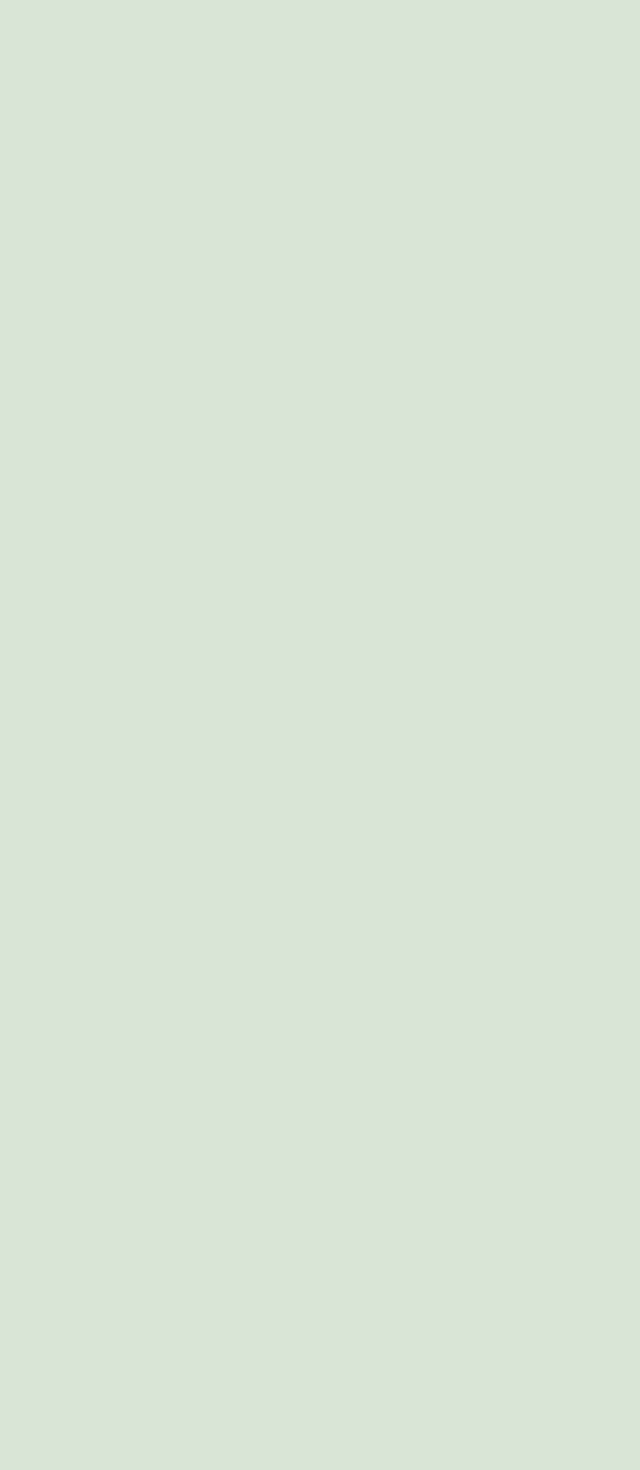
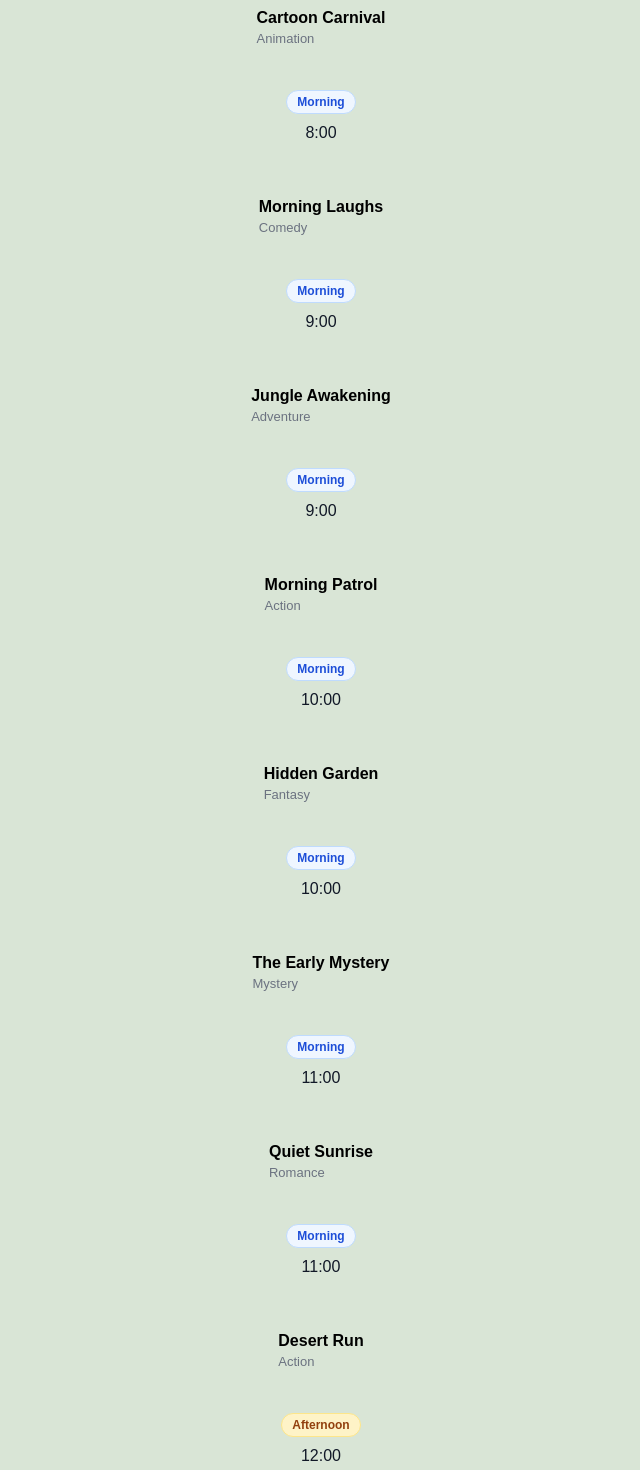
Before and after one commit to TClark2026/no-state-allowed, a React (Vite) app: page /movies in a window 1280 px wide. Shown: the part 660-2130 px from the top of the page, without its empty margins (319-959 px from the left). Before the commit the page ends 800 px from the top, so only its background shows below. Built offline with nearby package versions, Linux system fonts and the light colour scheme; a web font is replaced by a local one.

Commit message:
Movie Route and styling

```diff
--- a/src/components/Leaderboard/Leaderboard.tsx
+++ b/src/components/Leaderboard/Leaderboard.tsx
@@ -1,7 +1,15 @@
+import type { Competitor } from "../../types/types";
+import LeaderboardRow from "./LeaderboardComponents/LeaderboardRow";
+import { competitors } from "../../data/competitors";
+
 const Leaderboard = () => {
-  return (
-    <div>Leaderboard</div>
-  )
-}
+    return (
+        <>
+            {competitors.map((competitor: Competitor) => {
+                return <LeaderboardRow {...competitor} />;
+            })}
+        </>
+    );
+};
 
-export default Leaderboard
+export default Leaderboard;
--- /dev/null
+++ b/src/components/Leaderboard/LeaderboardComponents/LeaderboardRow.tsx
@@ -0,0 +1,14 @@
+interface LeaderboardProps {
+    name: string;
+    score: number;
+}
+
+const LeaderboardRow = ({ name, score }: LeaderboardProps) => {
+    return (
+        <div>
+            <h3>{`${name}, scored: ${score}`}</h3>
+        </div>
+    );
+};
+
+export default LeaderboardRow;
--- /dev/null
+++ b/src/components/Movies/MovieComponents/MovieRow.tsx
@@ -0,0 +1,38 @@
+interface MovieProps {
+    title: string;
+    genre: string;
+    showTime: number;
+}
+
+const getTimeOfDay = (hour: number) => {
+    if (hour < 12) return "Morning";
+    if (hour < 18) return "Afternoon";
+    return "Evening";
+};
+
+const getBadgeClass = (label: "Morning" | "Afternoon" | "Evening") => {
+    if (label === "Morning") return "badge badge--morning";
+    if (label === "Afternoon") return "badge badge--afternoon";
+    return "badge badge--evening";
+};
+
+const MovieRow = ({ title, genre, showTime }: MovieProps) => {
+    const label = getTimeOfDay(showTime);
+    const badgeClass = getBadgeClass(label);
+
+    return (
+        <div className="movieRow">
+            <div className="movieRow__main">
+                <h3 className="movieRow__title">{title}</h3>
+                <p className="movieRow__genre">{genre}</p>
+            </div>
+
+            <div className="movieRow__right">
+                <span className={badgeClass}>{label}</span>
+                <span className="movieRow__time">{showTime}:00</span>
+            </div>
+        </div>
+    );
+};
+
+export default MovieRow;
--- a/src/components/Movies/Movies.scss
+++ b/src/components/Movies/Movies.scss
@@ -0,0 +1,55 @@
+.movieRow {
+    display: flex;
+    align-items: center;
+    justify-content: space-between;
+    gap: 0.75rem;
+    padding: 0.75rem 0;
+}
+
+.movieRow__title {
+    margin: 0;
+    font-size: 1rem;
+}
+
+.movieRow__genre {
+    margin: 0.25rem 0 0;
+    font-size: 0.8125rem;
+    color: #6b7280;
+}
+
+.movieRow__right {
+    display: flex;
+    align-items: center;
+    gap: 0.625rem;
+}
+
+.movieRow__time {
+    font-variant-numeric: tabular-nums;
+    color: #111827;
+}
+
+.badge {
+    padding: 0.25rem 0.625rem;
+    border-radius: 1rem;
+    font-size: 0.75rem;
+    font-weight: 600;
+    border: 0.0625rem solid transparent;
+}
+
+.badge--morning {
+    background: #eff6ff;
+    color: #1d4ed8;
+    border-color: #bfdbfe;
+}
+
+.badge--afternoon {
+    background: #fef3c7;
+    color: #92400e;
+    border-color: #fde68a;
+}
+
+.badge--evening {
+    background: #f3e8ff;
+    color: #6b21a8;
+    border-color: #e9d5ff;
+}
--- a/src/components/Movies/Movies.tsx
+++ b/src/components/Movies/Movies.tsx
@@ -1,7 +1,20 @@
+import { movies } from "../../data/movies";
+import type { Movie } from "../../types/types";
+import MovieRow from "./MovieComponents/MovieRow";
+import "./Movies.scss";
+
 const Movies = () => {
-  return (
-    <div>Movies</div>
-  )
-}
+    const sorted = movies
+        .slice()
+        .sort((a: Movie, b: Movie) => a.showTime - b.showTime);
 
-export default Movies
+    return (
+        <>
+            {sorted.map((movie: Movie) => (
+                <MovieRow key={`${movie.title}-${movie.showTime}`} {...movie} />
+            ))}
+        </>
+    );
+};
+
+export default Movies;
--- a/src/data/movies.ts
+++ b/src/data/movies.ts
@@ -1,33 +1,33 @@
 import type { Movie } from "../types/types";
 
 export const movies: Movie[] = [
-  { title: "Sunrise Adventure", genre: "Adventure", showtime: 7 },
-  { title: "Morning Laughs", genre: "Comedy", showtime: 9 },
-  { title: "The Early Mystery", genre: "Mystery", showtime: 11 },
-  { title: "City Heat", genre: "Action", showtime: 13 },
-  { title: "Hidden Truths", genre: "Drama", showtime: 15 },
-  { title: "Galaxy Questors", genre: "Sci-Fi", showtime: 17 },
-  { title: "Nightfall", genre: "Thriller", showtime: 19 },
-  { title: "Romance Under Stars", genre: "Romance", showtime: 20 },
-  { title: "Haunted Shadows", genre: "Horror", showtime: 22 },
-  { title: "Breakfast Club Reborn", genre: "Drama", showtime: 6 },
-  { title: "Cartoon Carnival", genre: "Animation", showtime: 8 },
-  { title: "Morning Patrol", genre: "Action", showtime: 10 },
-  { title: "Quiet Sunrise", genre: "Romance", showtime: 11 },
-  { title: "Jungle Awakening", genre: "Adventure", showtime: 9 },
-  { title: "Science for Dreamers", genre: "Documentary", showtime: 7 },
-  { title: "Hidden Garden", genre: "Fantasy", showtime: 10 },
-  { title: "Desert Run", genre: "Action", showtime: 12 },
-  { title: "Laugh Factory", genre: "Comedy", showtime: 14 },
-  { title: "Broken Strings", genre: "Drama", showtime: 16 },
-  { title: "Digital Mind", genre: "Sci-Fi", showtime: 17 },
-  { title: "Treasure Below", genre: "Adventure", showtime: 13 },
-  { title: "Courtroom Clash", genre: "Thriller", showtime: 15 },
-  { title: "Golden Horizon", genre: "Western", showtime: 16 },
-  { title: "Midnight Chase", genre: "Action", showtime: 18 },
-  { title: "Love in Neon", genre: "Romance", showtime: 19 },
-  { title: "The Last Broadcast", genre: "Horror", showtime: 21 },
-  { title: "Shadow Protocol", genre: "Thriller", showtime: 22 },
-  { title: "Stars Beyond Reach", genre: "Sci-Fi", showtime: 23 },
-  { title: "Echoes of Yesterday", genre: "Drama", showtime: 20 }
+    { title: "Sunrise Adventure", genre: "Adventure", showTime: 7 },
+    { title: "Morning Laughs", genre: "Comedy", showTime: 9 },
+    { title: "The Early Mystery", genre: "Mystery", showTime: 11 },
+    { title: "City Heat", genre: "Action", showTime: 13 },
+    { title: "Hidden Truths", genre: "Drama", showTime: 15 },
+    { title: "Galaxy Questors", genre: "Sci-Fi", showTime: 17 },
+    { title: "Nightfall", genre: "Thriller", showTime: 19 },
+    { title: "Romance Under Stars", genre: "Romance", showTime: 20 },
+    { title: "Haunted Shadows", genre: "Horror", showTime: 22 },
+    { title: "Breakfast Club Reborn", genre: "Drama", showTime: 6 },
+    { title: "Cartoon Carnival", genre: "Animation", showTime: 8 },
+    { title: "Morning Patrol", genre: "Action", showTime: 10 },
+    { title: "Quiet Sunrise", genre: "Romance", showTime: 11 },
+    { title: "Jungle Awakening", genre: "Adventure", showTime: 9 },
+    { title: "Science for Dreamers", genre: "Documentary", showTime: 7 },
+    { title: "Hidden Garden", genre: "Fantasy", showTime: 10 },
+    { title: "Desert Run", genre: "Action", showTime: 12 },
+    { title: "Laugh Factory", genre: "Comedy", showTime: 14 },
+    { title: "Broken Strings", genre: "Drama", showTime: 16 },
+    { title: "Digital Mind", genre: "Sci-Fi", showTime: 17 },
+    { title: "Treasure Below", genre: "Adventure", showTime: 13 },
+    { title: "Courtroom Clash", genre: "Thriller", showTime: 15 },
+    { title: "Golden Horizon", genre: "Western", showTime: 16 },
+    { title: "Midnight Chase", genre: "Action", showTime: 18 },
+    { title: "Love in Neon", genre: "Romance", showTime: 19 },
+    { title: "The Last Broadcast", genre: "Horror", showTime: 21 },
+    { title: "Shadow Protocol", genre: "Thriller", showTime: 22 },
+    { title: "Stars Beyond Reach", genre: "Sci-Fi", showTime: 23 },
+    { title: "Echoes of Yesterday", genre: "Drama", showTime: 20 },
 ];
```
Also changed, not shown: src/types/types.ts (+4 -4 lines).
